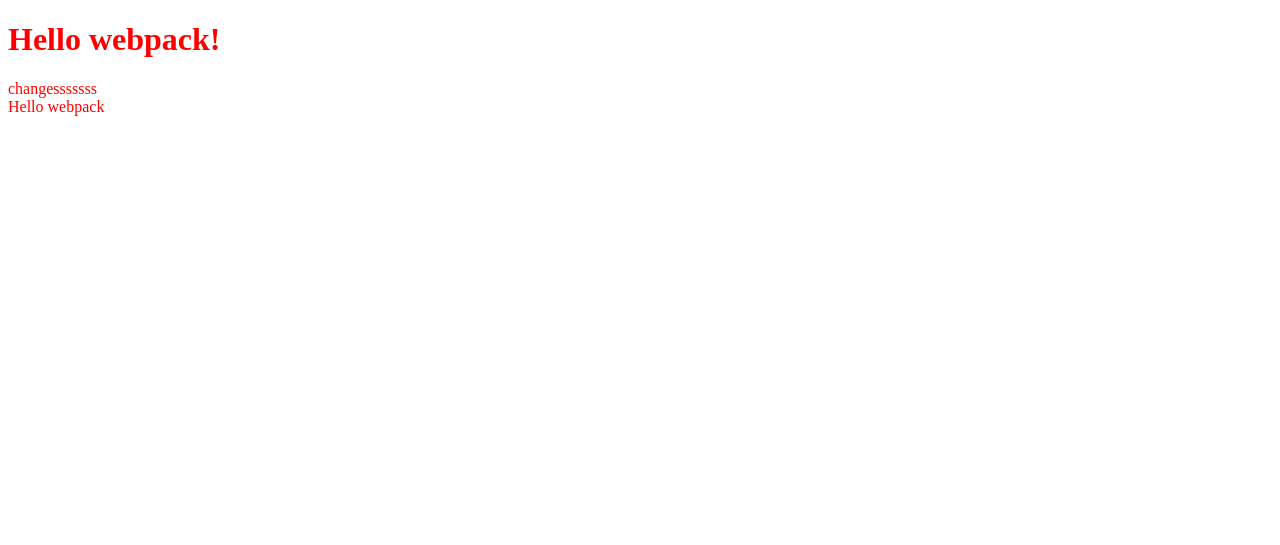
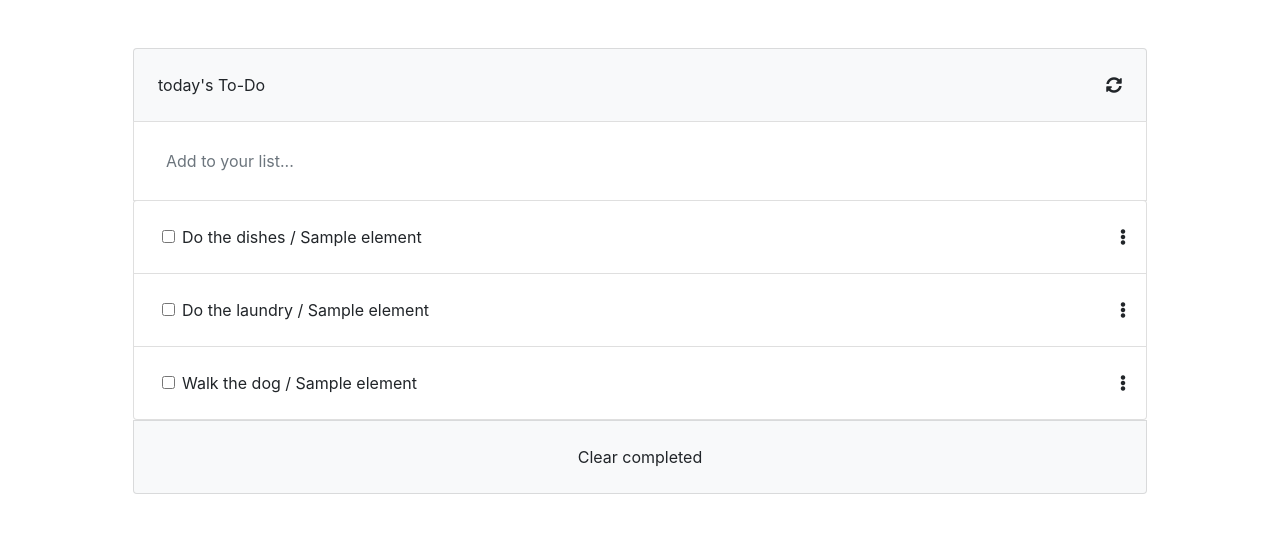
Before and after one commit to SunnySparks/To-Do-list, a website built with webpack: page src/index.html in a window 1280 px wide. Built offline with nearby package versions, Linux system fonts and the light colour scheme; files whose address does not match are found by name.

Commit message:
Add function to create tasks and display in the HTML document

```diff
--- a/package.json
+++ b/package.json
@@ -4,7 +4,11 @@
   "description": "",
   "private": true,
   "dependencies": {
-    "lodash": "^4.17.21"
+    "@popperjs/core": "^2.10.1",
+    "bootstrap": "^5.1.1",
+    "jquery": "^3.6.0",
+    "lodash": "^4.17.21",
+    "popper.js": "^1.16.1"
   },
   "devDependencies": {
     "css-loader": "^6.3.0",
--- a/src/index.html
+++ b/src/index.html
@@ -3,10 +3,43 @@
 <head>
     <meta charset="UTF-8">
     <meta name="viewport" content="width=device-width, initial-scale=1.0">
-    <title>Webpack Exercise</title>
+    <link rel="stylesheet" href="https://stackpath.bootstrapcdn.com/bootstrap/4.3.1/css/bootstrap.min.css" integrity="sha384-ggOyR0iXCbMQv3Xipma34MD+dH/1fQ784/j6cY/iJTQUOhcWr7x9JvoRxT2MZw1T" crossorigin="anonymous">
+    <link rel="stylesheet" href="//use.fontawesome.com/releases/v5.0.7/css/all.css">
+    <title>To-do List</title>
 </head>
 <body>
-    <h1>Hello webpack!</h1>
-    changesssssss
+    <section class="container">
+        <div class="list-container list-group p-5">
+            <div class="list-head list-group-item p-4 bg-light clearfix">
+                <span class="list-title float-left">today's To-Do</span>
+                <span class="text-right float-right"><i class="fas fa-sync-alt"></i></span>
+            </div>
+            <div class="list-group-item p-3 bg-white">
+                <div class="form-group mb-0 col-lg-12 p-1">
+                    <input type="text" class="form-control border-0 todoInput" id="todoInput" placeholder="Add to your list...">
+                </div>
+            </div>
+                <ul class="w-100 list-group bg-white" id="listWrapper">
+                    <li class="list-group-item pl-5 pt-4 pb-4 clearfix">
+                        <input type="checkbox" class="form-check-input float-left">
+                        <span>Do the dishes / Sample element</span>
+                        <span class="float-right"><i class="fas fa-ellipsis-v"></i></span>
+                    </li>
+                    <li class="list-group-item pl-5 pt-4 pb-4 clearfix">
+                        <input type="checkbox" class="form-check-input float-left">
+                        <span>Do the laundry / Sample element</span>
+                        <span class="float-right"><i class="fas fa-ellipsis-v"></i></span>
+                    </li>
+                    <li class="list-group-item pl-5 pt-4 pb-4 clearfix">
+                        <input type="checkbox" class="form-check-input float-left">
+                        <span>Walk the dog / Sample element</span>
+                        <span class="float-right"><i class="fas fa-ellipsis-v"></i></span>
+                    </li>
+                </ul>
+            <div class="list-group-item p-4 bg-light text-center">
+                <span class="">Clear completed</span>
+            </div>
+        </div>
+    </section>
 </body>
 </html>
--- a/src/index.js
+++ b/src/index.js
@@ -1,21 +1,78 @@
 import _ from 'lodash';
 import './style.css';
-//import Icon from './icon.png';
+import 'bootstrap';
 
-function component() {
-    const element = document.createElement('div');
+var todoTasks = [
+  {
+    "description": "Do the dishes / Sample element",
+    "completed": false,
+    "index": 0,
+  },
+  {
+    "description": "Do the laundry / Sample element",
+    "completed": false,
+    "index": 1,
+  },
+  {
+    "description": "Walk the dog / Sample element",
+    "completed": false,
+    "index": 2,
+  }
+];
 
-    // Lodash, now imported by this script
-    element.innerHTML = _.join(['Hello', 'webpack'], ' ');
-    element.classList.add('hello');
+//elements
+var input = searchID("todoInput");
 
-    // Add the image to our existing div.
-    //const myIcon = new Image();
-    //myIcon.src = Icon;
+//Selectors
+const todoButton = document.querySelector(".todo-button");
+const todoInput = document.querySelector(".todoInput");
 
-    //element.appendChild(myIcon);
+//Event Listeners
+input.addEventListener("keyup", function(event) {
+  if (event.keyCode === 13) {
+      fillOutList(todoTasks);
+  }
+});
 
-    return element;
-  }
+//Functions
+function searchID(id) {
+  return document.getElementById(id);
+}
 
-  document.body.appendChild(component());
+function fillOutList(list) {
+  const bookObjects = list;
+
+  bookObjects.forEach((element) => {
+    const taskIndex = bookObjects.indexOf(element);
+    return taskIndex;
+  });
+
+  const listWrapper = searchID("listWrapper");
+
+  const listElement = document.createElement('li');
+  listElement.classList.add('list-group-item', 'pl-5', 'pt-4', 'pb-4', 'clearfix');
+
+  const checkBox = document.createElement('input');
+  checkBox.type = "checkbox";
+  checkBox.classList.add('form-check-input', 'float-left');
+
+  const listText = document.createElement('span');
+  listText.innerText = todoInput.value;
+
+  const dragIcon = document.createElement('span');
+  dragIcon.innerHTML = '<i class="fas fa-ellipsis-v"></i>';
+  dragIcon.classList.add('float-right');
+
+  listElement.appendChild(checkBox);
+  listElement.appendChild(listText);
+  listElement.appendChild(dragIcon);
+  listWrapper.appendChild(listElement);
+
+  const pushing = {description : todoInput.value, completed: false, index : bookObjects.length}
+  bookObjects.push(pushing);
+
+  todoTasks = bookObjects;
+
+
+  todoInput.value = "";
+}
--- a/src/style.css
+++ b/src/style.css
@@ -1,13 +1,12 @@
 @font-face {
     font-family: 'MyFont';
-    src: url('./my-font.woff2') format('woff2'),
-      url('./my-font.woff') format('woff');
+    /*src: url('./my-font.woff2') format('woff2'),
+      url('./my-font.woff') format('woff');*/
     font-weight: 600;
     font-style: normal;
   }
 
 
 body {
-    color: red;
-    font-family: 'MyFont';
+    /*font-family: 'MyFont';*/
   }
```
Also changed, not shown: 1 other file.
